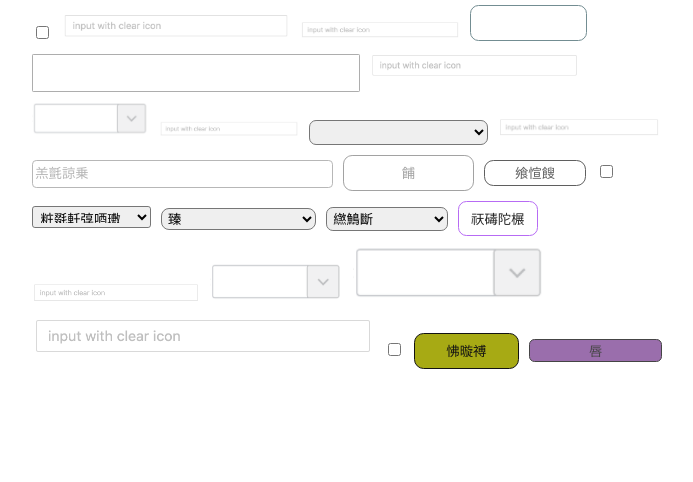
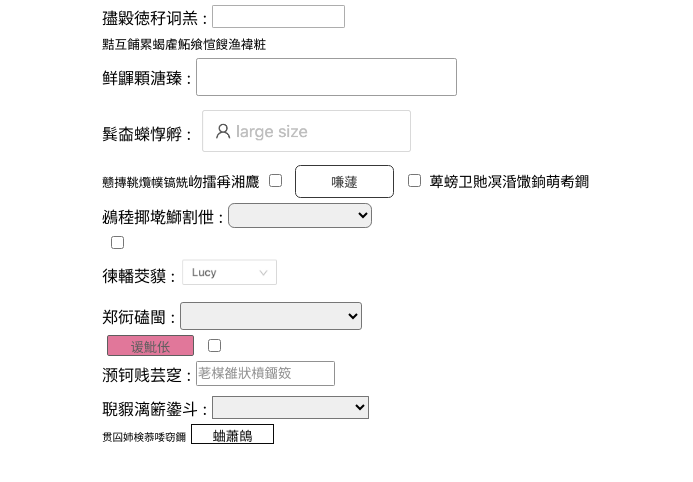
Before and after one commit to yuxizhe/HTML-UI-datasets-generate, a React app: page / in a window 1280 px wide. Shown: the top 482 px of the page, without its empty margins (288-981 px from the left). Built offline with nearby package versions, Linux system fonts and the light colour scheme.

Commit message:
style: update

```diff
--- a/src/App.css
+++ b/src/App.css
@@ -1,15 +1,24 @@
 .App {
   margin: auto;
-  max-width: 650px;
+  max-width: 500px;
   /* 换为黑白 */
   /* -webkit-filter: grayscale(100%); */
 }
 
+.element-outer {
+  display: inline-flex;
+  align-items: center;
+}
+
 .element-container {
-  display: inline-block;
+  display: inline;
   margin: 5px;
 }
 
 .no-margin {
   margin: 0px;
 }
+
+/* input, select {
+  margin-left: 5px;
+} */
--- a/src/App.js
+++ b/src/App.js
@@ -7,7 +7,7 @@ function App() {
   return (
     <div className="App">
       {
-        [...Array(25)].map(() => <RandomComponent />)
+        [...Array(20)].map(() => <RandomComponent />)
       }
     </div>
   );
--- a/src/components/button.js
+++ b/src/components/button.js
@@ -9,11 +9,11 @@ class InputElement extends React.Component {
       width: `${randomValue({min: 80, max: 150})}px`,
       height: `${randomValue({min: 20, max: 40})}px`,
       borderWidth: `${randomValue({min: 1, max: 2}) / 2}px`,
-      borderRadius: `${randomValue({min: 1, max: 10})}px`,
+      borderRadius: `${randomValue({max: 6})}px`,
       borderStyle: 'solid',
-      borderColor: randomValue({max: 10}) > 5 ? 'black' : randomValue({type: 'color'}),
+      borderColor: randomValue({max: 10}) > 3 ? 'black' : randomValue({type: 'color'}),
       opacity: `${randomValue({min: 1, max: 3}) / 3}`,
-      background: randomValue({max: 10}) > 5 ? 'white' : randomValue({type: 'color'}),
+      background: randomValue({max: 10}) > 3 ? 'white' : randomValue({type: 'color'}),
       // padding: `${randomValue({max: 5})}px`,
       // color: randomValue({type: 'color'}),
       // borderColor: randomValue({type: 'color'}),
@@ -22,7 +22,7 @@ class InputElement extends React.Component {
       <div className="element-container" data-name="button">
         <button style={styles}
         >
-          <span>{randomValue({type: 'string', max: 4 })}</span>
+          <span>{randomValue({type: 'string', min: 2, max: 4 })}</span>
         </button>
       </div>
     );
--- a/src/components/index.js
+++ b/src/components/index.js
@@ -4,11 +4,11 @@ import Input from './input';
 import Button from './button';
 import Select from './select';
 import Checkbox from './checkbox';
-// import Text from './text';
+import Text from './text';
 
 import { randomValue } from '../utils/util';
 
-const components = [Button, Select, Input, Checkbox]
+const components = [Button, Select, Input, Checkbox, Text]
 
 class RandomComponent extends React.Component {
   render() {
--- a/src/components/input/index.js
+++ b/src/components/input/index.js
@@ -5,24 +5,27 @@ import { randomValue } from '../../utils/util';
 class InputElement extends React.Component {
   render() {
     const styles = {
-      width: `${randomValue({ min: 100, max: 400 })}px`,
+      width: `${randomValue({ min: 100, max: 300 })}px`,
       height: `${randomValue({ min: 20, max: 30 })}px`,
-      borderWidth: `${randomValue({ min: 1, max: 2 }) / 2}px`,
-      borderRadius: `${randomValue({ max: 5 })}px`,
+      borderWidth: `${randomValue({ min: 0.5, max: 1 })}px`,
+      borderRadius: `${randomValue({ max: 3 })}px`,
       borderStyle: 'solid',
       padding: `${randomValue({ max: 5 })}px`,
-      opacity: `${randomValue({ min: 1, max: 3 }) / 3}`,
+      opacity: `${randomValue({ max: 1 })}`,
       // color: randomValue({type: 'color'}),
       // borderColor: randomValue({type: 'color'}),
     };
     const imgStyles = {
-      width: `${randomValue({ min: 100, max: 500 })}px`,
-      // height: `${randomValue({ min: 20, max: 30 })}px`,
+      maxWidth: '300px',
+      maxHeight: '50px',
     }
     return (
-      <div className="element-container" data-name="input">
+      <div>
+        <div className="element-outer">
+          <span>{randomValue({ type: 'string', min: 4 })} : </span>
+          <span className="element-container" data-name="input">
             {
-          randomValue({ max: 10 }) > 5 ?
+              randomValue({ max: 10 }) > 3 ?
                 (
                   // css 样式
                 <input style={styles}
@@ -30,9 +33,11 @@ class InputElement extends React.Component {
                 ></input>)
                 : (
                   // 图片
-              <img style={imgStyles} src={require(`./img/${Math.floor(Math.random(16))}.png`)} alt='input'></img>
+                  <img style={imgStyles} src={require(`./img/${Math.floor(Math.random() * 16)}.png`)} alt='input'></img>
                 )
             }
+          </span>
+        </div>
       </div>
     );
   }
--- a/src/components/select/index.js
+++ b/src/components/select/index.js
@@ -16,12 +16,14 @@ class Element extends React.Component {
       // borderColor: randomValue({type: 'color'}),
     };
     const imgStyles = {
-      width: `${randomValue({min: 100, max: 200})}px`,
-      // height: `${randomValue({ min: 20, max: 30 })}px`,
+      maxWidth: '200px',
+      maxHeight: '30px',
     }
-    const randomImg = require(`./img/${Math.floor(Math.random(22))}.png`)
     return (
-      <div className="element-container" data-name="select">
+      <div>
+        <div className="element-outer">
+          <span>{randomValue({ type: 'string', min: 4 })} : </span>
+          <span className="element-container" data-name="select">
             {
               randomValue({ max: 10 }) > 5 ?
                 (
@@ -34,10 +36,12 @@ class Element extends React.Component {
                   </select>)
                 : (
                   // 图片
-              <img style={imgStyles} src={randomImg} alt='input'></img>
+                  <img style={imgStyles} src={require(`./img/${Math.floor(Math.random() * 22)}.png`)} alt='input'></img>
                 )
             }
 
+          </span>
+        </div>
       </div>
     );
   }
--- a/src/components/text.js
+++ b/src/components/text.js
@@ -13,9 +13,7 @@ class Element extends React.Component {
 
     // }
     return (
-      <div className="element-container no-margin" data-name="text">
-        <span style={styles}>{randomValue({type: 'string', max: this.props.length || 8 })}</span>{}
-      </div>
+      <span style={styles}>{randomValue({type: 'string', min: 5, max: this.props.length || 15 })}</span>
     );
   }
 }
--- a/src/utils/util.js
+++ b/src/utils/util.js
@@ -1,7 +1,11 @@
 
 function randomValue({ type, list, max, min }) {
+  const mindata = min || 0;
+  const maxdata = max || 8;
+  const length = Math.floor(Math.random() * (maxdata - mindata) + mindata);
+
   if(type === 'string') {
-    return randomChiString(max);
+    return randomChiString(length);
   }
   if(type === 'color') {
     return randomColor();
@@ -11,7 +15,7 @@ function randomValue({ type, list, max, min }) {
     return list[index];
   }
   if (max) {
-    const mindata = min || 0
+
     if (type === 'int') {
       return Math.floor(Math.random() * (max - mindata) + mindata)
     }
@@ -25,7 +29,7 @@ function randomChi() {
 }
 // 随机汉字串
 function randomChiString(length) {
-  const strLength = Math.round(Math.random() * (length || 8));
+  const strLength = length;
   let chiString = '';
   for(let i=0; i<strLength; i++){
     chiString += randomChi();
```
Also changed, not shown: scripts/puppeteer.js (+12 -7 lines). Lines whose indentation alone changed are shown as unchanged.
